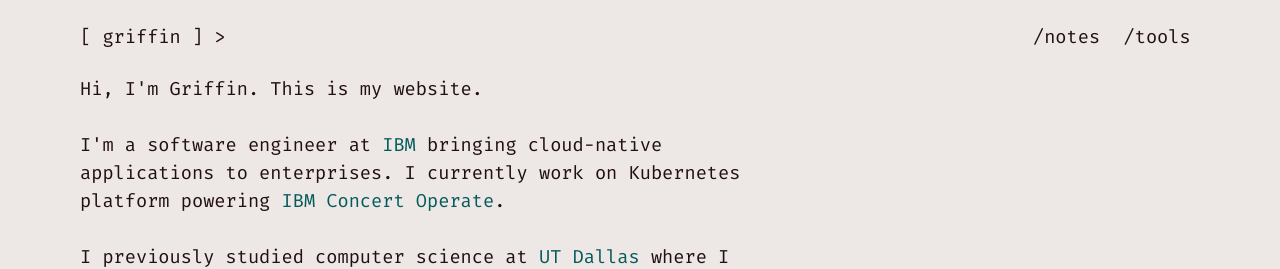
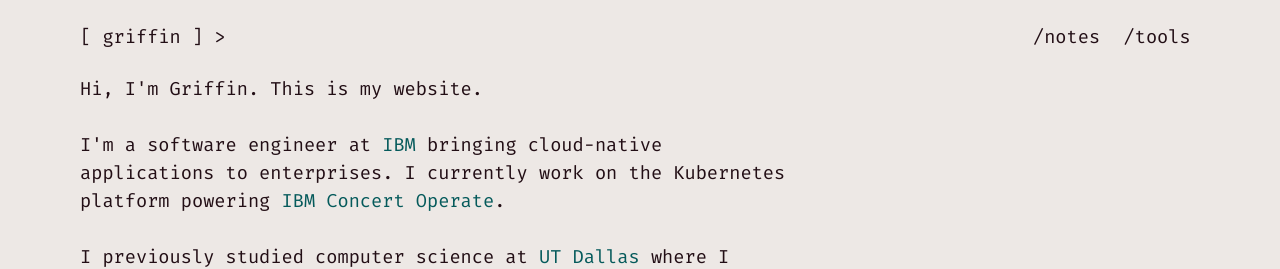
Before and after one commit to griffindvs/personal-website, a Next.js app: page / in a window 1280 px wide. Shown: the top 269 px of the page. Built offline with nearby package versions, Linux system fonts and the light colour scheme.

Commit message:
fix: wording

```diff
--- a/pages/index.mdx
+++ b/pages/index.mdx
@@ -7,7 +7,7 @@
 
 <br></br>
 I'm a software engineer at [IBM](https://ibm.com) bringing cloud-native
-applications to enterprises. I currently work on Kubernetes platform powering
+applications to enterprises. I currently work on the Kubernetes platform powering
 [IBM Concert Operate](https://www.ibm.com/products/concert/operate).
 
 <br></br>
```
